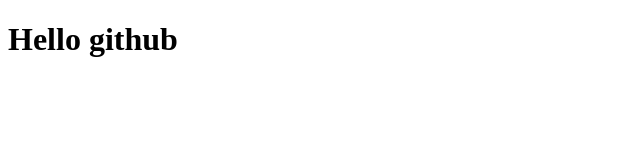
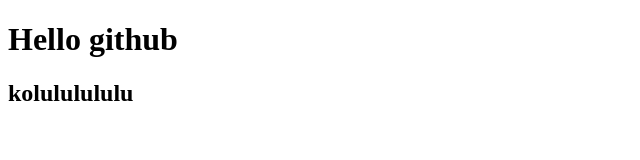
Before and after one commit to akiva308/PACcourse, a plain HTML site: page index.html in a window 1280 px wide. Shown: the whole page, without its empty margins (0-640 px from the left). Drawn offline with Linux system fonts and the light colour scheme.

Commit message:
Update index.html

```diff
--- a/index.html
+++ b/index.html
@@ -8,6 +8,7 @@
 </head>
 <body>
     <h1>Hello github</h1>
+    <h2>kolululululu</h2>
 
 </body>
 </html>
```
